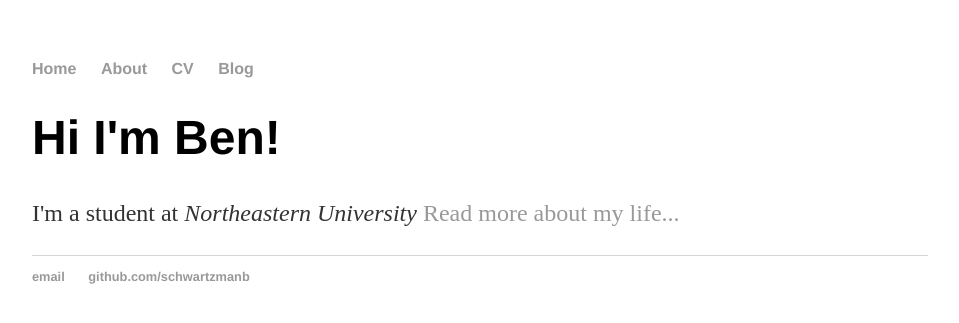
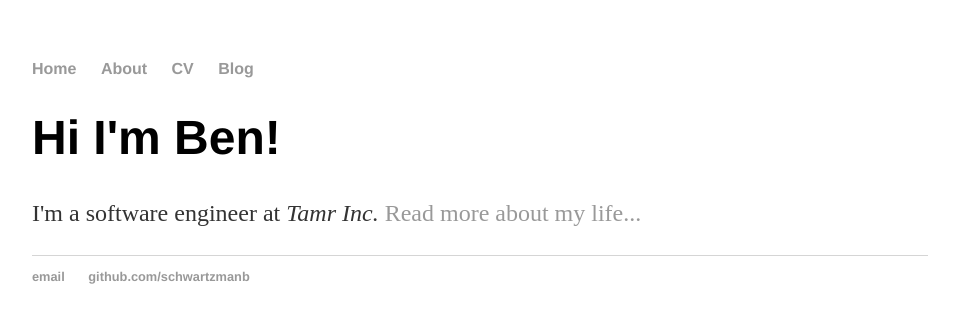
Before and after one commit to schwartzmanb/schwartzmanb.github.io, a Jekyll site: the page built from index.html, in a window 1280 px wide. Shown: the top 323 px of the page, without its empty margins (160-1119 px from the left). Built offline with Jekyll 4.4.1, drawn with Linux system fonts in a browser that asks for light colours.

Commit message:
Update job status.

```diff
--- a/index.html
+++ b/index.html
@@ -4,5 +4,5 @@ title: Ben
 ---
 <div class="blurb">
 	<h1>Hi I'm Ben!</h1>
-	<p>I'm a student at <em>Northeastern University</em> <a href="/about">Read more about my life...</a></p>
+	<p>I'm a software engineer at <em>Tamr Inc.</em> <a href="/about">Read more about my life...</a></p>
 </div><!-- /.blurb -->
```
